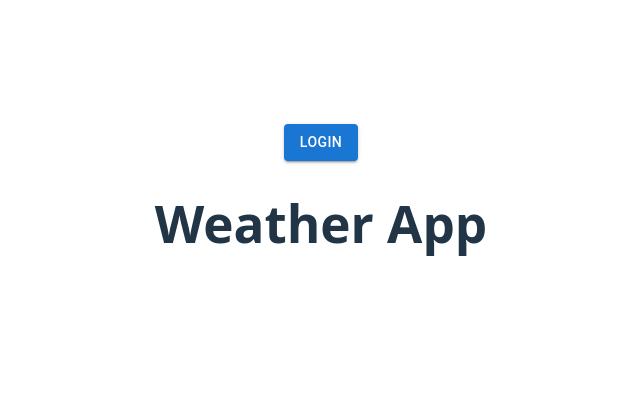
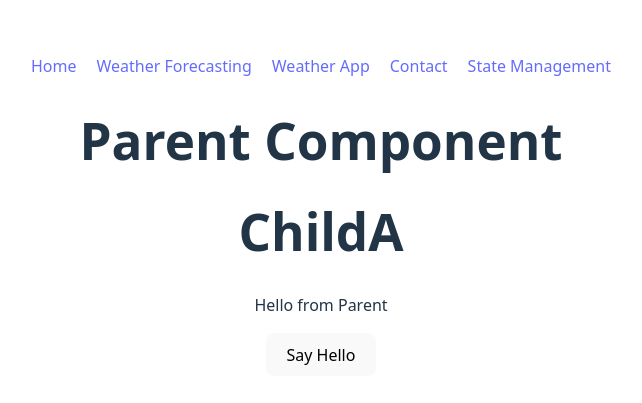
Before and after one commit to AspireQ-pro/react-teaching-demo, a React (Vite) app in the folder teaching-react/: page /parent in a window 1280 px wide. Shown: the part 195-598 px from the top of the page, without its empty margins (319-961 px from the left). Built offline with nearby package versions, Linux system fonts and the light colour scheme; no server answers.

Commit message:
day 09 added

```diff
--- a/teaching-react/package.json
+++ b/teaching-react/package.json
@@ -16,7 +16,8 @@
     "@mui/material": "^7.3.1",
     "axios": "^1.11.0",
     "react": "^19.1.1",
-    "react-dom": "^19.1.1"
+    "react-dom": "^19.1.1",
+    "react-router-dom": "^7.8.2"
   },
   "devDependencies": {
     "@eslint/js": "^9.33.0",
--- a/teaching-react/src/App.jsx
+++ b/teaching-react/src/App.jsx
@@ -1,17 +1,35 @@
+import { BrowserRouter } from 'react-router-dom'
+import { Routes } from 'react-router-dom'
+import { Route ,Link} from 'react-router-dom'
 import './App.css'
 import Home from './components/Home'
 import WeatherForecasting from './components/weatherForecasting'
 import WeatherApp from './components/weatherApp'
+import Contact from './components/Contact'
+import User from './components/User'
+import Parent from './components/stateManagement/Parent'
 
 
 function App() {
 
   return (
-    <div>
-      <Home />
-      {/* <WeatherForecasting /> */}
-      <WeatherApp />
-    </div>
+    <BrowserRouter>
+    <nav style={{display:'flex',gap:'20px',justifyContent:'center',margin:'20px'}}>
+      <Link to="/">Home</Link>
+      <Link to="/weather-forecasting">Weather Forecasting</Link>
+      <Link to="/weather-app">Weather App</Link>
+      <Link to="/contact">Contact</Link>
+      <Link to="/parent">State Management</Link>
+    </nav>
+      <Routes>
+        <Route path="/" element={<Home />} />
+        <Route path="/weather-forecasting" element={<WeatherForecasting />} />
+        <Route path="/weather-app" element={<WeatherApp />} />
+        <Route path="/contact" element={<Contact />} />
+        <Route path="/user/:id" element={<User />} />
+        <Route path="/parent" element={<Parent />} />
+      </Routes>
+    </BrowserRouter>
   );
 }
 
--- /dev/null
+++ b/teaching-react/src/components/Contact.jsx
@@ -0,0 +1,12 @@
+//Routing
+// install react-router-dom
+//BrowserRouter, Route, Routes, Link, NavLink, useParams, useNavigate
+
+function Contact() {
+  return (
+    <div>
+      <h1>Contact</h1>
+    </div>
+  );
+}
+export default Contact;
--- a/teaching-react/src/components/Home.jsx
+++ b/teaching-react/src/components/Home.jsx
@@ -3,9 +3,11 @@ import LoginForm from './LoginForm';
 import LoginButton from './LoginButtton';
 import {Drawer} from '@mui/material';
 import { useState } from 'react';
+import { useNavigate } from 'react-router-dom';
 
 function Home() {
   const [open,setOpen]=useState(false);
+   const navigate=useNavigate();
   return (
     <div>
       <LoginButton onClick={() => setOpen(true)} />
@@ -13,8 +15,8 @@ function Home() {
       <Drawer anchor="right" open={open} onClose={()=>setOpen(false)}>
         <LoginForm onClose={()=>setOpen(false)}/>
       </Drawer>
-
-
+      <h1>Home Page</h1>
+      <button onClick={()=>navigate('/contact')}>Go to Contact</button>
 
     </div>
   );
--- /dev/null
+++ b/teaching-react/src/components/User.jsx
@@ -0,0 +1,13 @@
+import { useParams } from "react-router-dom";
+
+function User(){
+    const {id}=useParams();
+
+   return(
+       <div>
+           <h1>User ID: {id}</h1>
+           <p>This is the user profile page.</p>
+       </div>
+   )
+}
+export default User;
--- /dev/null
+++ b/teaching-react/src/components/stateManagement/Parent.jsx
@@ -0,0 +1,17 @@
+//lifting state up
+//context api
+//redux
+import { useState } from "react";
+import ChildA from "./childA";
+import ChildB from "./childB";
+function Parent() {
+    const [message, setMessage] = useState("Hello from Parent");
+    return (
+        <div>
+            <h1>Parent Component</h1>
+            <ChildA message={message} />
+            <ChildB setMessage={setMessage} />
+        </div>
+    );
+}
+export default Parent;
--- /dev/null
+++ b/teaching-react/src/components/stateManagement/childA.jsx
@@ -0,0 +1,10 @@
+function ChildA({ message }) {
+    return (
+        <div>
+            <h1>ChildA</h1>
+            <p>{message}</p>
+        </div>
+    );
+}
+
+export default ChildA;
--- /dev/null
+++ b/teaching-react/src/components/stateManagement/childB.jsx
@@ -0,0 +1,9 @@
+
+function ChildB({ setMessage }) {
+    return (
+        <div>
+            <button onClick={() => setMessage('Hello from Child B')}>Say Hello</button>
+        </div>
+    );
+}
+export default ChildB;
```
Also changed, not shown: 1 other file (tests, documents, lock files or other folders).
